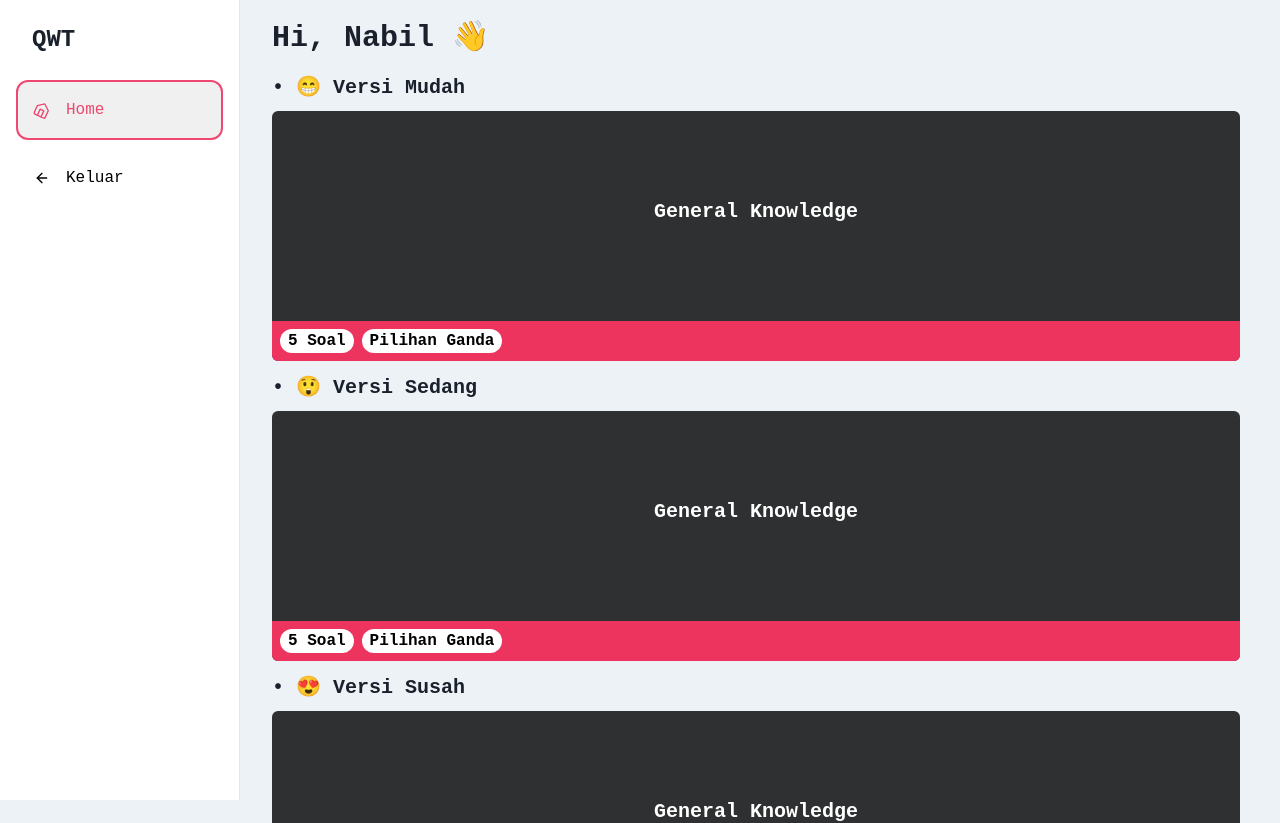
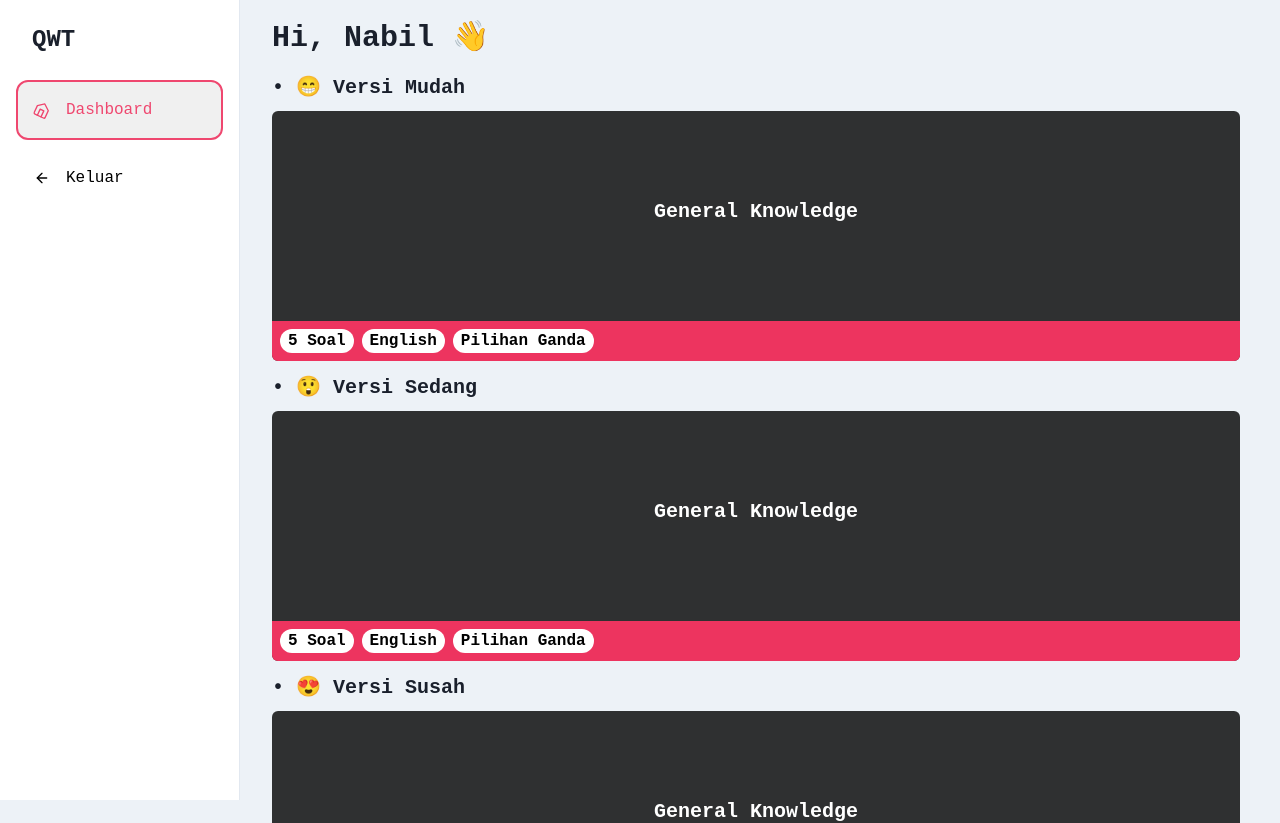
Before and after one commit to nabilaba/Quiz-With-Trivia, a React (Vite) app: page /dashboard in a window 1280 px wide. Shown: the top 823 px of the page. Built offline with nearby package versions, Linux system fonts and the light colour scheme.

Commit message:
onclick box di dashboard

```diff
--- a/src/router/Dashboard/Home/index.jsx
+++ b/src/router/Dashboard/Home/index.jsx
@@ -6,6 +6,7 @@ import {
   SimpleGrid,
   Stack,
   Text,
+  Button,
 } from "@chakra-ui/react";
 
 export default function Home() {
@@ -17,11 +18,16 @@ export default function Home() {
         </Text>
         <SimpleGrid columns={1} spacingX={2} spacingY={2}>
           <Box
+            cursor="pointer"
             bg="blackAlpha.800"
             color={"white"}
             borderRadius={"md"}
             h="250px"
             justify="center"
+            role={"group"}
+            onClick={() => {
+              alert("Kamu memilih: " + judul);
+            }}
           >
             <Stack
               spacing={2}
@@ -32,7 +38,14 @@ export default function Home() {
               justify="space-between"
             >
               <Stack align="center" justifyContent="center" h="full">
-                <Heading fontSize="xl" fontWeight="bold">
+                <Heading
+                  fontSize="xl"
+                  fontWeight="bold"
+                  transition={"all 0.3s"}
+                  _groupHover={{
+                    transform: "scale(1.1)",
+                  }}
+                >
                   General Knowledge
                 </Heading>
               </Stack>
@@ -43,10 +56,31 @@ export default function Home() {
                 borderBottomRadius={"md"}
                 p={2}
               >
-                <Text fontWeight="bold" bg="white" borderRadius={"full"} color="black" px={2}>
+                <Text
+                  fontWeight="bold"
+                  bg="white"
+                  borderRadius={"full"}
+                  color="black"
+                  px={2}
+                >
                   5 Soal
                 </Text>
-                <Text fontWeight="bold" bg="white" borderRadius={"full"} color="black" px={2}>
+                <Text
+                  fontWeight="bold"
+                  bg="white"
+                  borderRadius={"full"}
+                  color="black"
+                  px={2}
+                >
+                  English
+                </Text>
+                <Text
+                  fontWeight="bold"
+                  bg="white"
+                  borderRadius={"full"}
+                  color="black"
+                  px={2}
+                >
                   Pilihan Ganda
                 </Text>
               </HStack>
--- a/src/router/Dashboard/index.jsx
+++ b/src/router/Dashboard/index.jsx
@@ -14,9 +14,9 @@ import {
 } from "@chakra-ui/react";
 import { FiArrowLeft, FiHome, FiMenu } from "react-icons/fi";
 import { useLocation } from "react-router-dom";
-import { Outlet } from "react-router-dom";
+import { Outlet, Link as LinkTo } from "react-router-dom";
 
-const LinkItems = [{ name: "Home", icon: FiHome, path: "/dashboard" }];
+const LinkItems = [{ name: "Dashboard", icon: FiHome, path: "/dashboard" }];
 
 export default function SimpleSidebar() {
   const { isOpen, onOpen, onClose } = useDisclosure();
@@ -60,7 +60,7 @@ const SidebarContent = ({ onClose, ...rest }) => {
       {...rest}
     >
       <Flex h="20" alignItems="center" mx="8" justifyContent="space-between">
-        <Text fontSize="2xl" fontFamily="monospace" fontWeight="bold">
+        <Text as={LinkTo} to="/" fontSize="2xl" fontFamily="monospace" fontWeight="bold">
           QWT
         </Text>
         <CloseButton display={{ base: "flex", md: "none" }} onClick={onClose} />
@@ -143,7 +143,7 @@ const MobileNav = ({ onOpen, ...rest }) => {
         icon={<FiMenu />}
       />
 
-      <Text fontSize="2xl" ml="8" fontFamily="monospace" fontWeight="bold">
+      <Text as={LinkTo} to="/" fontSize="2xl" ml="8" fontFamily="monospace" fontWeight="bold">
         QWT
       </Text>
     </Flex>
```
